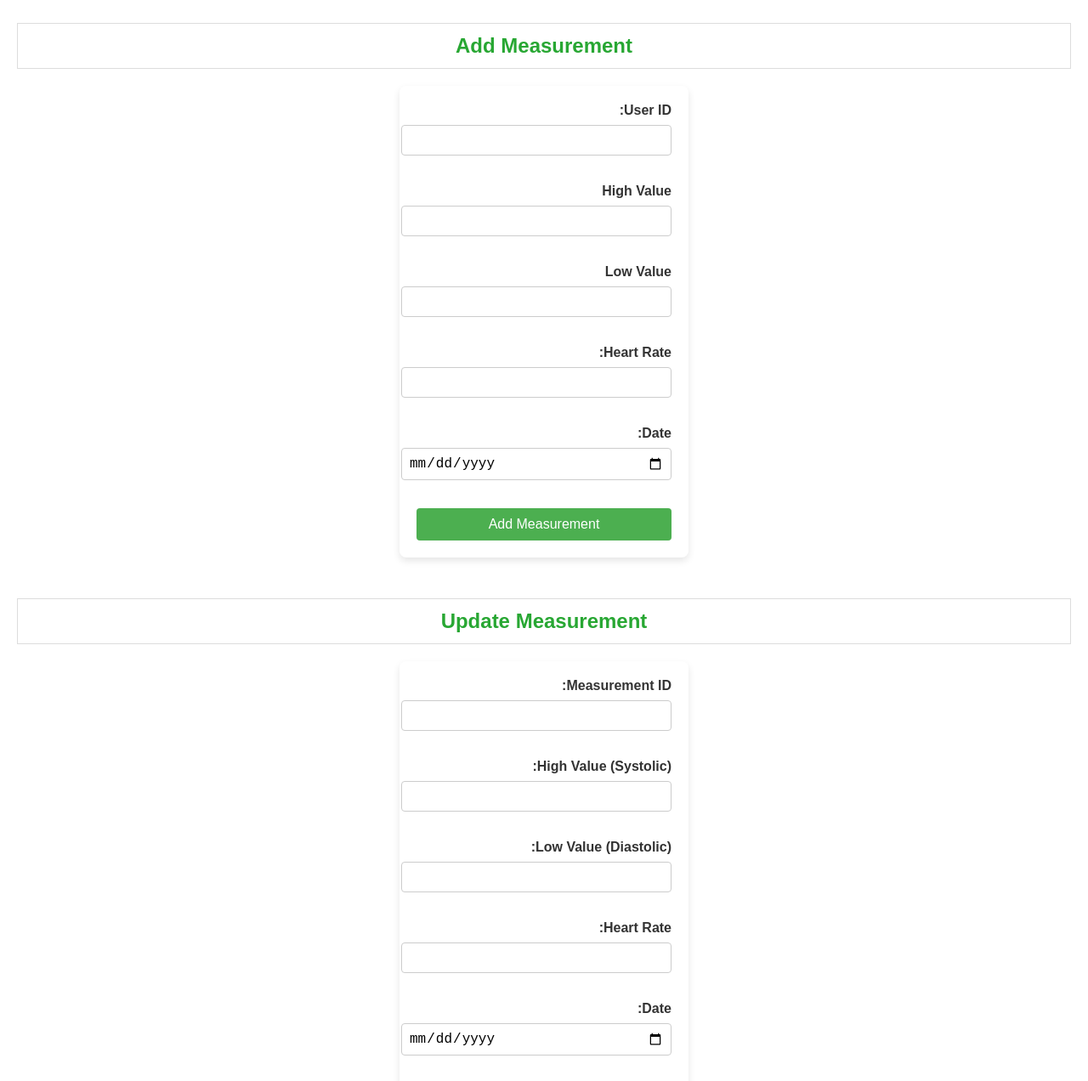
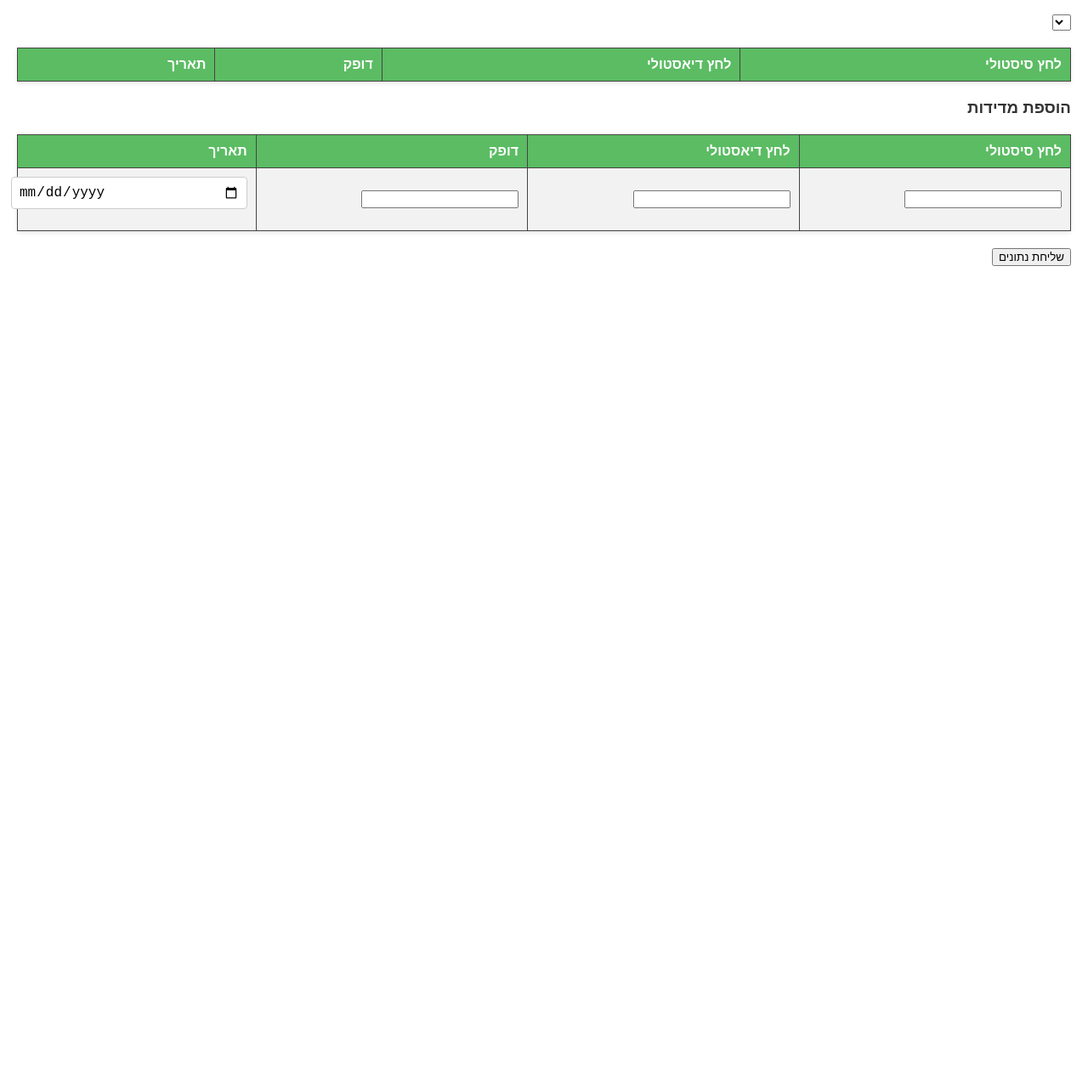
Before and after one commit to hasonateto12/blood_pressure, a website: page views/main.html in a window 1280 px wide. Shown: the part 107-1379 px from the top of the page at 85% size. After the commit the page ends 800 px from the top, so only its background shows below. Drawn offline with Linux system fonts and the light colour scheme; no server answers.

Commit message:
cahnge names of table to hebrew

```diff
--- a/views/main.html
+++ b/views/main.html
@@ -1,69 +1,52 @@
+
+
             <!DOCTYPE html>
-<html lang="en">
+            <html lang="ar">
             <head>
                 <meta charset="UTF-8">
                 <meta name="viewport" content="width=device-width, initial-scale=1.0">
-    <title>Blood Pressure Monitoring</title>
+                <title>מעקב לחץ הדם</title>
                 <link rel="stylesheet" href="/css/main.css">
             </head>
             <body>
-<h1>Blood Pressure Measurements</h1>
 
+            <h2>מעקב לחץ הדם</h2>
 
-<h2>Add Measurement</h2>
-<form id="addMeasurementForm">
-    <label for="user_id">User ID:</label>
-    <input type="text" id="user_id" required><br><br>
-    <label for="high_value">High Value</label>
-    <input type="text" id="high_value" required><br><br>
-    <label for="low_value">Low Value</label>
-    <input type="text" id="low_value" required><br><br>
-    <label for="heart_rate">Heart Rate:</label>
-    <input type="text" id="heart_rate" required><br><br>
-    <label for="date">Date:</label>
-    <input type="date" id="date" required><br><br>
-    <button type="submit">Add Measurement</button>
-</form>
+            <label for="userSelectHistory"></label>
+            <select id="userSelectHistory" onchange="toggleTable()">
+            </select>
 
-<br>
-
-
-<h2>Update Measurement</h2>
-<form id="updateMeasurementForm">
-    <label for="idx">Measurement ID:</label>
-    <input type="text" id="idx" required><br><br>
-    <label for="update_high_value">High Value (Systolic):</label>
-    <input type="text" id="update_high_value" required><br><br>
-    <label for="update_low_value">Low Value (Diastolic):</label>
-    <input type="text" id="update_low_value" required><br><br>
-    <label for="update_heart_rate">Heart Rate:</label>
-    <input type="text" id="update_heart_rate" required><br><br>
-    <label for="update_date">Date:</label>
-    <input type="date" id="update_date" required><br><br>
-    <button type="submit">Update Measurement</button>
-</form>
-
-<br>
-
-
-<h2>All Measurements</h2>
-<table id="measurementsTable">
+            <table id="dataTable">
                 <thead>
                 <tr>
-        <th>ID</th>
-        <th>User ID</th>
-        <th>High Value</th>
-        <th>Low Value</th>
-        <th>Heart Rate</th>
-        <th>Date</th>
+                    <th>לחץ סיסטולי</th>
+                    <th>לחץ דיאסטולי</th>
+                    <th>דופק</th>
+                    <th>תאריך</th>
                 </tr>
                 </thead>
-    <tbody>
-
+                <tbody id="mainTableData">
                 </tbody>
             </table>
 
-<br>
+            <div id="inputTable">
+                <h3>הוספת מדידות </h3>
+                <table>
+                    <tr>
+                        <th>לחץ סיסטולי</th>
+                        <th>לחץ דיאסטולי</th>
+                        <th>דופק</th>
+                        <th>תאריך</th>
+                    </tr>
+                    <tr>
+                        <td><input type="number" id="highValue" ></td>
+                        <td><input type="number" id="lowValue" ></td>
+                        <td><input type="number" id="heartRate" ></td>
+                        <td><input type="date" id="measurementDate"></td>
+                    </tr>
+                </table>
+                <button onclick="sendMeasurement()">שליחת נתונים</button>
+            </div>
             <script src="/js/main.js"></script>
             </body>
             </html>
```
Lines whose indentation alone changed are shown as unchanged.
